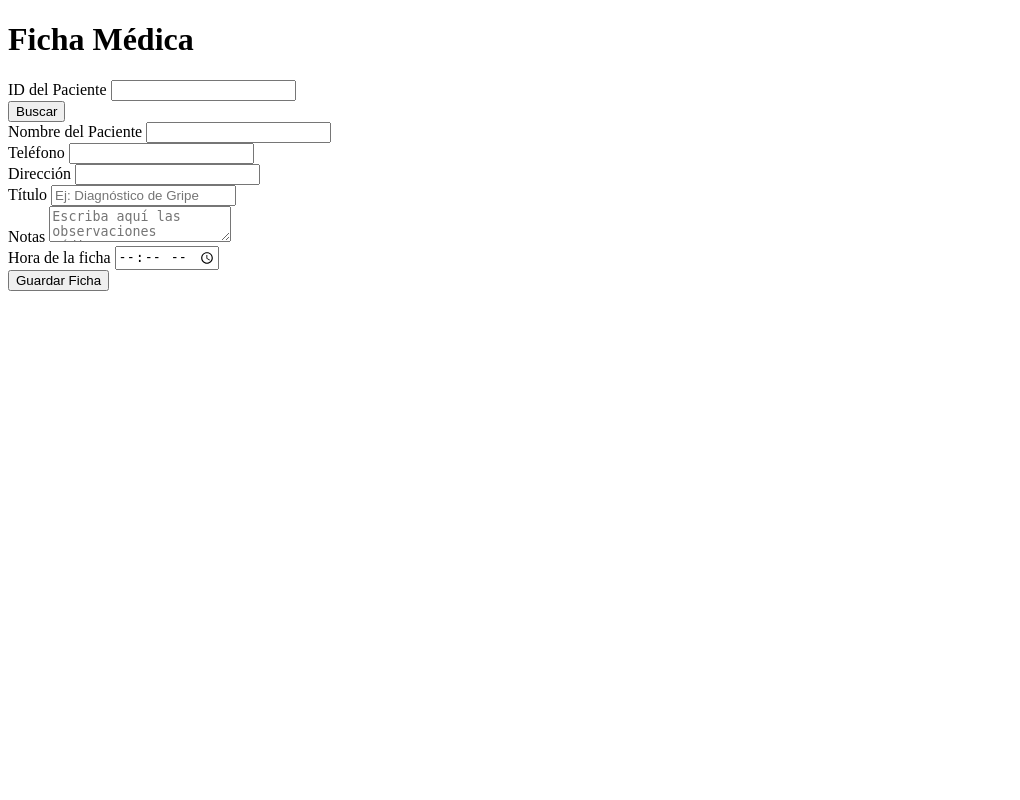
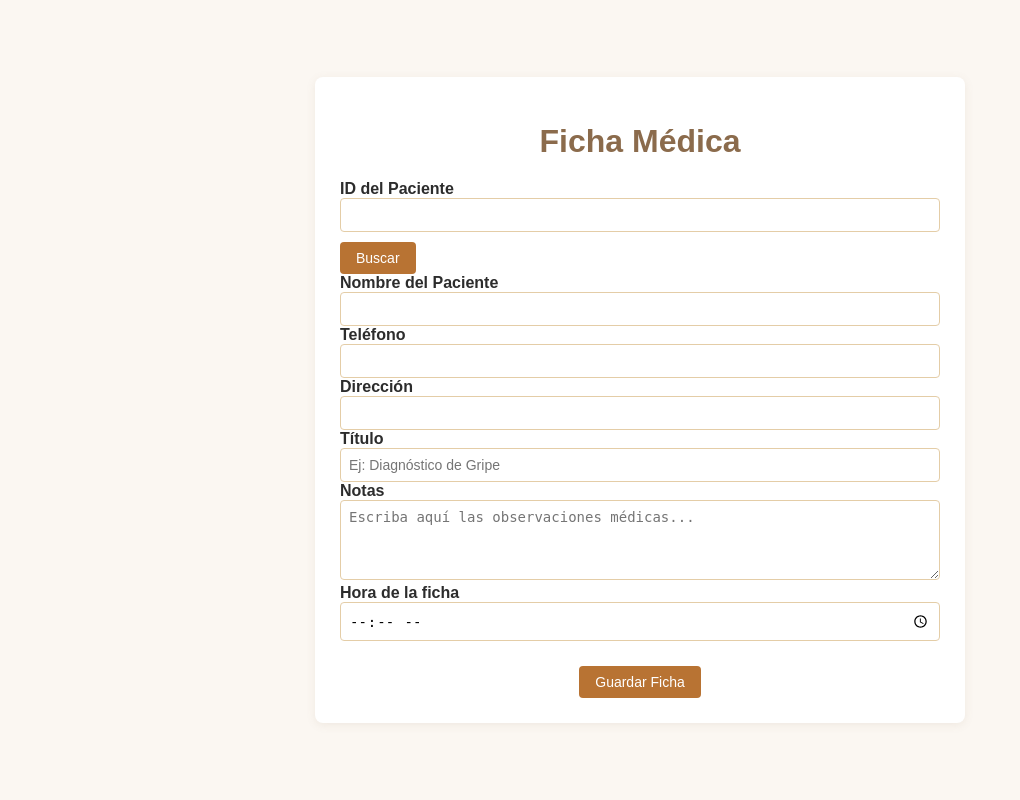
Before and after one commit to Claudio-Constanzo/consulta-medica, a Django app: page /fichaMedica/ in a window 1280 px wide. Shown: the whole page, without its empty margins (0-1020 px from the left). Run offline with Django 5.2, Linux system fonts and the light colour scheme.

Commit message:
Diseño ficha medica
Solo se le agrego el diseño con la paleta de colores.

```diff
--- /dev/null
+++ b/fichaMedica/static/style.css
@@ -0,0 +1,82 @@
+/* Paleta de colores */
+:root {
+    --color-arena: #E4CDA7;
+    --color-crema: #FBF7F2;
+    --color-marron: #8B6B4C;
+    --color-cobre: #B87333;
+    --color-white: #ffffff;
+    --color-dark: #2c2c2c;
+    --shadow: 0 2px 10px rgba(139, 107, 76, 0.1);
+    --transition: all 0.3s ease;
+}
+
+body {
+  font-family: Arial, sans-serif;
+  background: var(--color-crema);
+  color: var(--color-dark);
+  display: flex;
+  justify-content: center;
+  align-items: center;
+  min-height: 100vh;
+  margin: 0;
+}
+
+.container {
+  width: 100%;
+  max-width: 600px;
+  background: var(--color-white);
+  box-shadow: var(--shadow);
+  border-radius: 8px;
+  padding: 25px;
+}
+
+h1 {
+  text-align: center;
+  margin-bottom: 20px;
+  color: var(--color-marron);
+}
+
+form {
+  display: flex;
+  flex-direction: column;
+  gap: 15px;
+}
+
+form label {
+  font-weight: bold;
+  margin-bottom: 2px;
+  color: var(--color-dark);
+}
+
+form input,
+form textarea,
+form select {
+  border: 1px solid var(--color-arena);
+  padding: 8px;
+  font-size: 14px;
+  border-radius: 4px;
+  width: 100%;
+  box-sizing: border-box;
+}
+
+textarea {
+  resize: vertical;
+  min-height: 80px;
+}
+
+.btn {
+  margin-top: 10px;
+  padding: 8px 16px;
+  font-size: 14px;
+  cursor: pointer;
+  border: none;
+  background: var(--color-cobre);
+  color: var(--color-white);
+  border-radius: 4px;
+  align-self: center;
+  transition: var(--transition);
+}
+
+.btn:hover {
+  background: var(--color-marron);
+}
--- a/fichaMedica/templates/formulario/fichaMedica.html
+++ b/fichaMedica/templates/formulario/fichaMedica.html
@@ -4,6 +4,7 @@
     <meta charset="UTF-8">
     <meta name="viewport" content="width=device-width, initial-scale=1.0">
     <title>Document</title>
+    <link rel="stylesheet" href="../../static/style.css">
 </head>
 <body>
      <div class="container">
```
